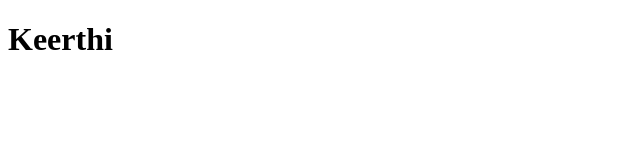
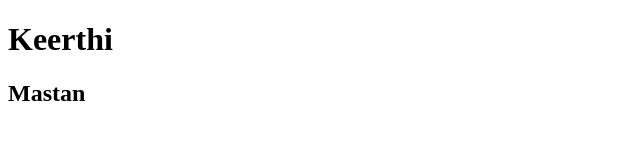
Before and after one commit to SankeerthanaAngularDev/firstProject, a website: page index.html in a window 1280 px wide. Shown: the whole page, without its empty margins (0-640 px from the left). Drawn offline with Linux system fonts and the light colour scheme.

Commit message:
added h2 to index html

```diff
--- a/index.html
+++ b/index.html
@@ -11,6 +11,7 @@
 
 <body>
     <h1>Keerthi</h1>
+    <h2>Mastan</h2>
 </body>
 
 </html>
```
